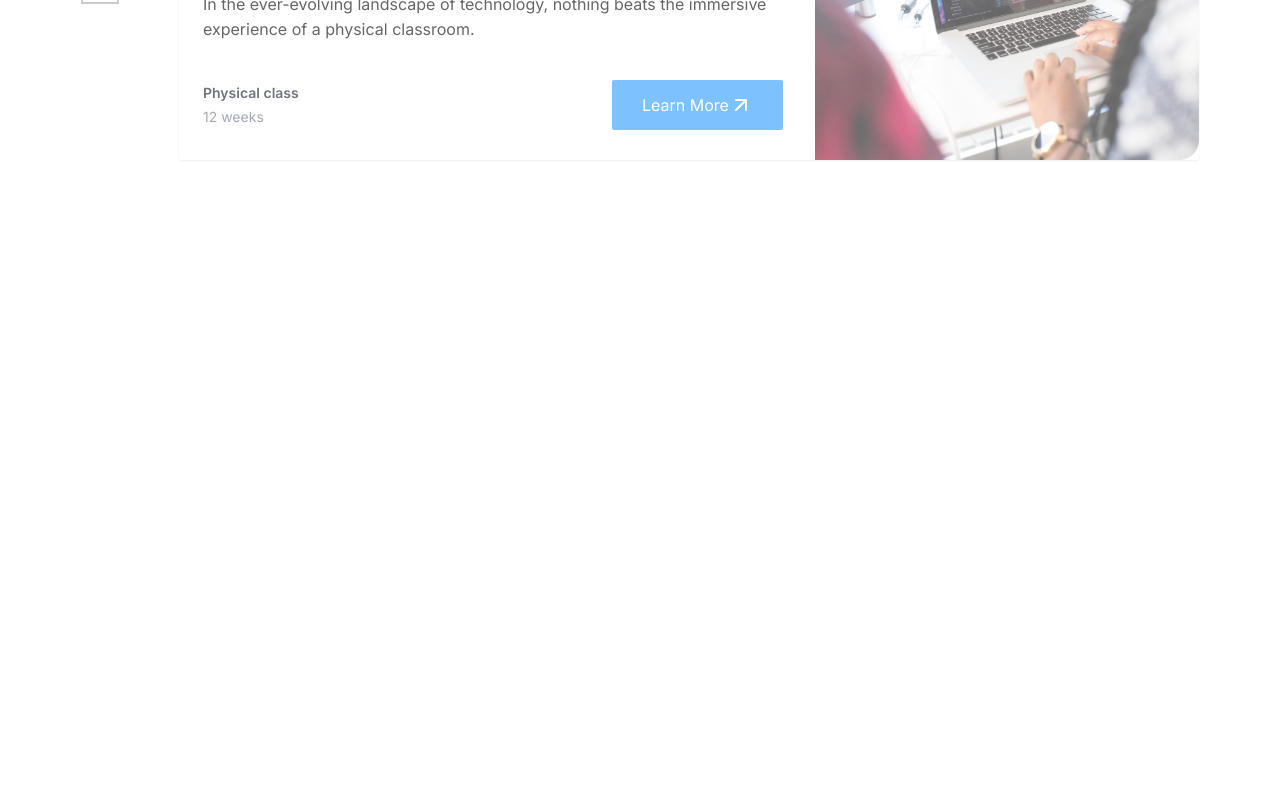
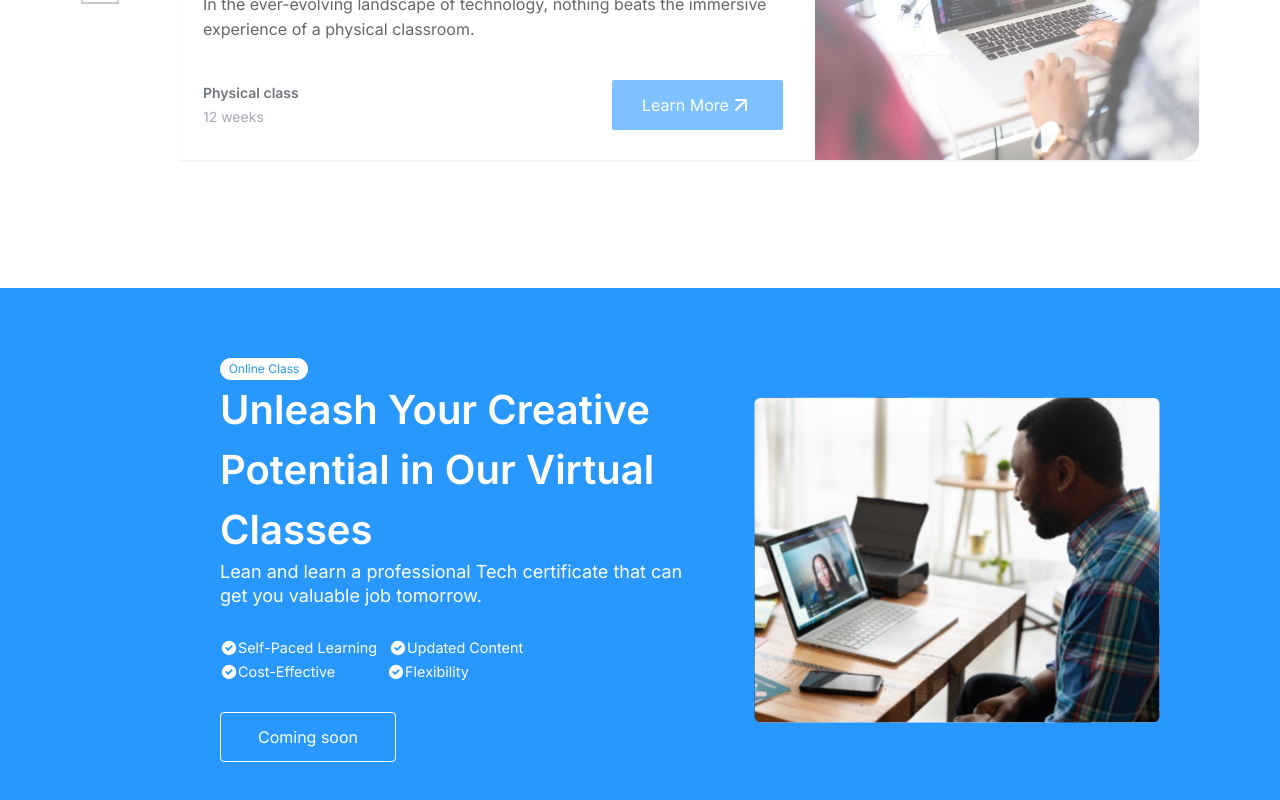
Before and after one commit to The-BigEazi-Concept/TalentBlocks-NextJs, a Next.js app: page / in a window 1280 px wide. Shown: the part 2983-3783 px from the top of the page. Before the commit the page ends 3271 px from the top, so only its background shows below. Built offline with nearby package versions, Linux system fonts and the light colour scheme; a web font is replaced by a local one.

Commit message:
CTA component done .#12

```diff
--- /dev/null
+++ b/src/app/components/CTAcontent.tsx
@@ -0,0 +1,47 @@
+import Image from "next/image";
+import { HiCheckCircle } from "react-icons/hi";
+
+const CTAcontent = () => {
+  return (
+    <section className="flex py-[70px] px-[120px] gap-[40px] bg-primary">
+      <div className="flex-col text-white ml-[100px]">
+        <p className="w-[88px] h-[22px] text-xs text-center flex justify-center items-center bg-white text-primary rounded-xl px-[8px]">
+          Online Class
+        </p>
+        <h2 className="text-[40px] font-[600]">
+          Unleash Your Creative Potential in Our Virtual Classes
+        </h2>
+        <p className="text-sm font-[400] leading-[24px] mb-[30px]">
+          Lean and learn a professional Tech certificate that can get you
+          valuable job tomorrow.
+        </p>
+        <div className="flex gap-[12px] text-sm font-[400] mb-1">
+          <div className="flex justify-center items-center">
+            <HiCheckCircle />
+            <small>Self-Paced Learning</small>
+          </div>
+          <div className="flex justify-center items-center">
+            <HiCheckCircle />
+            <small>Updated Content</small>
+          </div>
+        </div>
+        <div className="flex gap-[52px] text-sm font-[400]">
+          <div className="flex justify-center items-center">
+            <HiCheckCircle />
+            <small>Cost-Effective</small>
+          </div>
+          <div className="flex justify-center items-center">
+            <HiCheckCircle />
+            <small>Flexibility</small>
+          </div>
+        </div>
+        <p className="w-[176px] h-[50px] mt-[30px] rounded-[4px] border-[1px] border-white text-[16px] font-[400] text-center flex justify-center items-center py-[12.5px] px-[32px]">
+          Coming soon
+        </p>
+      </div>
+      <Image src="/img/cta.svg" alt="cta" width={406} height={326} />
+    </section>
+  );
+};
+
+export default CTAcontent;
--- a/src/app/page.tsx
+++ b/src/app/page.tsx
@@ -1,4 +1,5 @@
 import About from "./components/About";
+import CTAcontent from "./components/CTAcontent";
 import Explore from "./components/Explore";
 import Hero from "./components/Hero";
 
@@ -8,6 +9,7 @@ export default function Home() {
       <Hero />
       <About />
       <Explore />
+      <CTAcontent />
     </main>
   );
 }
```
Also changed, not shown: package.json (+5 -4 lines), public/img/cta.svg (added), 1 other file (tests, documents, lock files or other folders).
